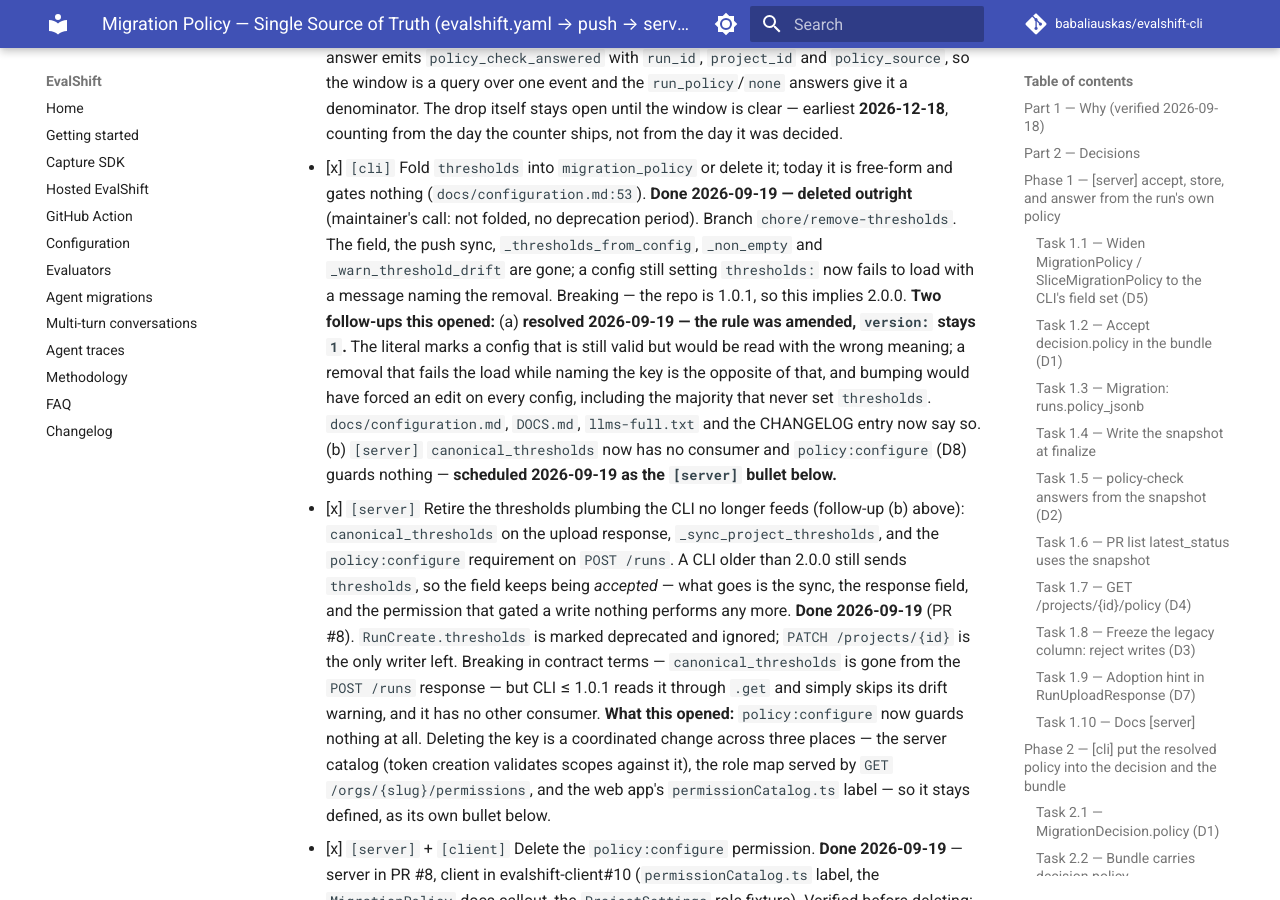
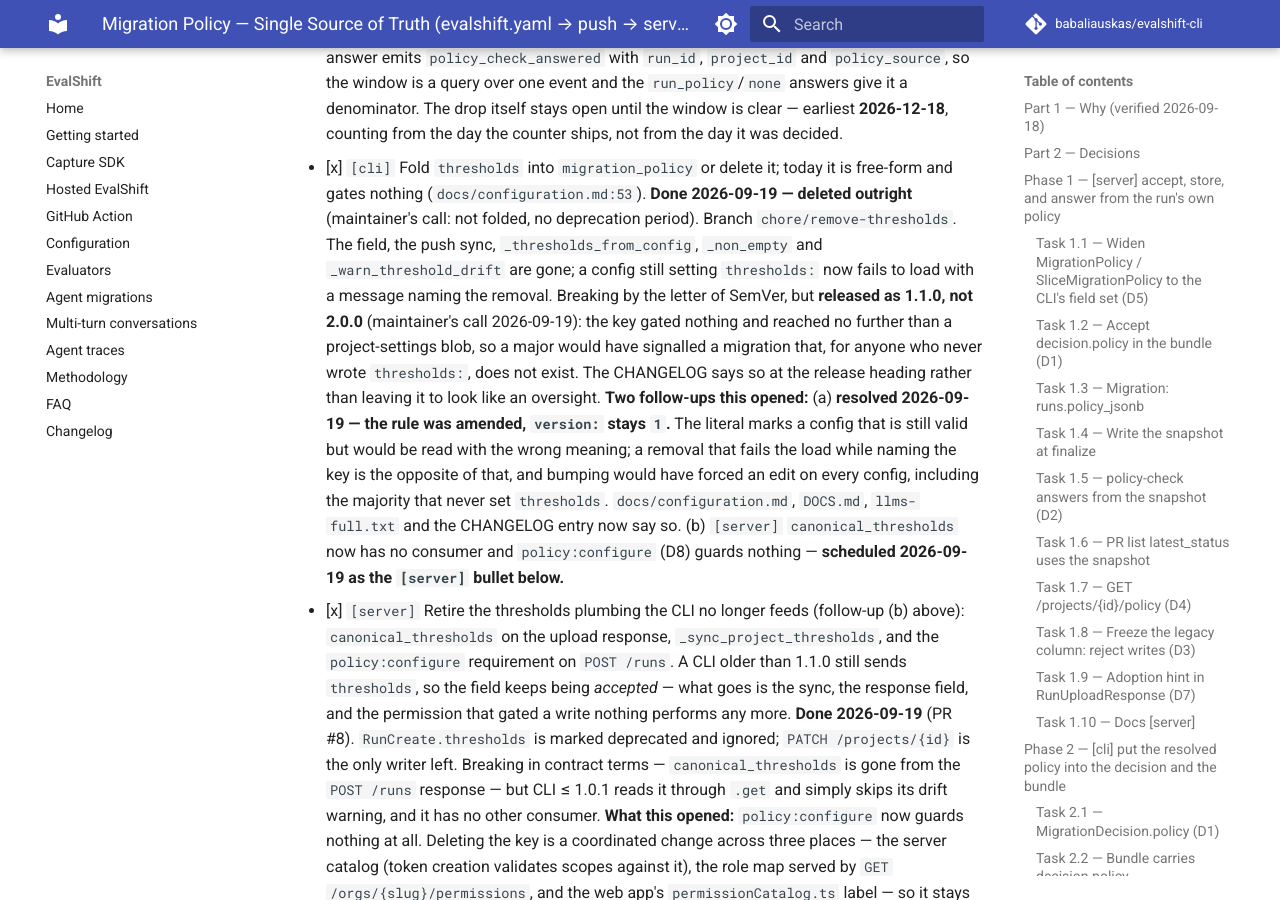
Before and after one commit to babaliauskas/evalshift-cli, an MkDocs documentation site: the page built from docs/superpowers/plans/2026-09-18-policy-single-source-of-truth.md, in a window 1280 px wide and 900 px high, scrolled down 12922 px. Built offline with MkDocs 1.6.1 and Material for MkDocs 9.7.7, drawn with Linux system fonts in a browser that asks for light colours; comment, search, counter and statistics services are not loaded.

Commit message:
chore(release): 1.1.0
`thresholds` is gone from `evalshift.yaml` and from everything the CLI sends,
and every pushed run now records the resolved migration policy its verdict was
computed under (`decision.policy`) — which is what lets the hosted gate answer a
pull request with the CLI's own decision instead of a second opinion.

Released as a minor although the removal is breaking by the letter of SemVer: a
config that still sets `thresholds:` stops loading. The key was free-form,
gated nothing, and never reached further than a project-settings blob, so a
major would have announced a migration that does not exist for anyone who never
wrote it — and those who did get an error naming the key and the fix. The
CHANGELOG heading records the choice.

Needs a hosted server that accepts `decision.policy`; api.evalshift.dev has it.

Co-Authored-By: Claude Opus 5 (1M context) <noreply@anthropic.com>

```diff
--- a/docs/superpowers/plans/2026-09-18-policy-single-source-of-truth.md
+++ b/docs/superpowers/plans/2026-09-18-policy-single-source-of-truth.md
@@ -283,8 +283,11 @@ Served by a new `GET /projects/{id}/policy`. The web card shows it read-only, na
       **Done 2026-09-19 — deleted outright** (maintainer's call: not folded, no deprecation
       period). Branch `chore/remove-thresholds`. The field, the push sync, `_thresholds_from_config`,
       `_non_empty` and `_warn_threshold_drift` are gone; a config still setting `thresholds:` now
-      fails to load with a message naming the removal. Breaking — the repo is 1.0.1, so this
-      implies 2.0.0. **Two follow-ups this opened:** (a) **resolved 2026-09-19 — the rule was
+      fails to load with a message naming the removal. Breaking by the letter of SemVer, but
+      **released as 1.1.0, not 2.0.0** (maintainer's call 2026-09-19): the key gated nothing and
+      reached no further than a project-settings blob, so a major would have signalled a migration
+      that, for anyone who never wrote `thresholds:`, does not exist. The CHANGELOG says so at the
+      release heading rather than leaving it to look like an oversight. **Two follow-ups this opened:** (a) **resolved 2026-09-19 — the rule was
       amended, `version:` stays `1`.** The literal marks a config that is still valid but would be
       read with the wrong meaning; a removal that fails the load while naming the key is the
       opposite of that, and bumping would have forced an edit on every config, including the
@@ -294,7 +297,7 @@ Served by a new `GET /projects/{id}/policy`. The web card shows it read-only, na
       below.**
 - [x] `[server]` Retire the thresholds plumbing the CLI no longer feeds (follow-up (b) above):
       `canonical_thresholds` on the upload response, `_sync_project_thresholds`, and the
-      `policy:configure` requirement on `POST /runs`. A CLI older than 2.0.0 still sends
+      `policy:configure` requirement on `POST /runs`. A CLI older than 1.1.0 still sends
       `thresholds`, so the field keeps being *accepted* — what goes is the sync, the response
       field, and the permission that gated a write nothing performs any more.
       **Done 2026-09-19** (PR #8). `RunCreate.thresholds` is marked deprecated and ignored;
--- a/llms-full.txt
+++ b/llms-full.txt
@@ -1,7 +1,7 @@
 # evalshift (CLI) — complete reference for AI tools
 
 Canonical hosted copy: https://www.evalshift.dev/cli-llms-full.txt
-Package: evalshift (PyPI) | CLI entry point: evalshift | version: 1.0.1
+Package: evalshift (PyPI) | CLI entry point: evalshift | version: 1.1.0
 Python: >=3.11 | license: Apache-2.0 | status: stable
 Install: pip install evalshift   (or: uv pip install evalshift)
 
--- a/pyproject.toml
+++ b/pyproject.toml
@@ -4,7 +4,7 @@ build-backend = "hatchling.build"
 
 [project]
 name = "evalshift"
-version = "1.0.1"
+version = "1.1.0"
 description = "Run your prompts on two LLMs and find out, with statistical confidence, what regressed."
 readme = "README.md"
 license = "Apache-2.0"
```
Also changed, not shown: CHANGELOG.md (+9 -0 lines), docs/configuration.md (+1 -1 lines).
